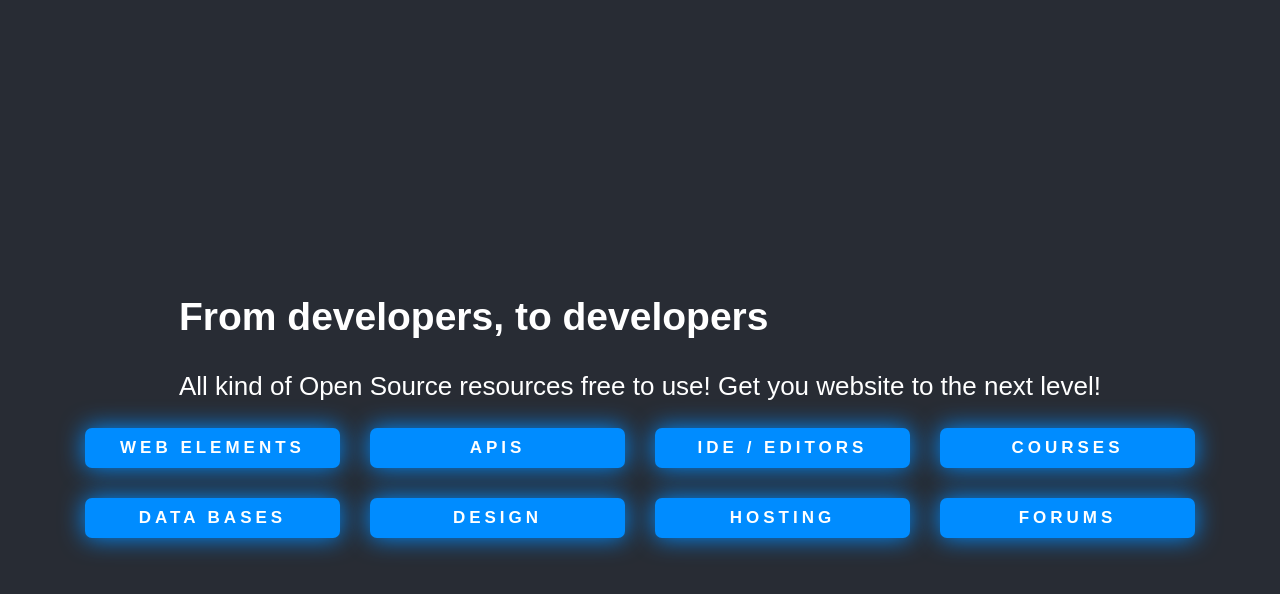
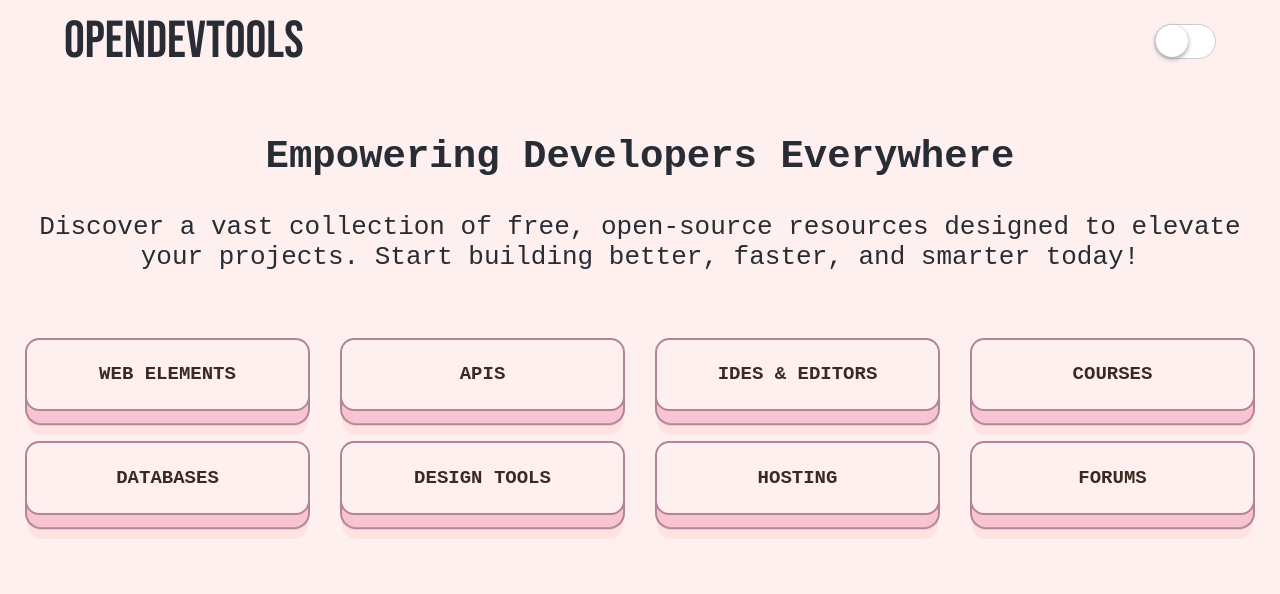
Before and after one commit to Z4k3n/opendevtools, a React (Create React App) app: page / in a window 1280 px wide. Shown: the top 594 px of the page. Built offline with nearby package versions, Linux system fonts and the light colour scheme.

Commit message:
2 version of main design

```diff
--- a/package.json
+++ b/package.json
@@ -8,7 +8,7 @@
     "@testing-library/user-event": "^13.5.0",
     "react": "^18.3.1",
     "react-dom": "^18.3.1",
-    "react-scripts": "5.0.1",
+    "react-scripts": "^5.0.1",
     "web-vitals": "^2.1.4"
   },
   "scripts": {
--- a/public/index.html
+++ b/public/index.html
@@ -24,7 +24,7 @@
       work correctly both with client-side routing and a non-root public URL.
       Learn how to configure a non-root public URL by running `npm run build`.
     -->
-    <title>OpenSource Dev Tools</title>
+    <title>Open Source Dev Tools</title>
   </head>
   <body>
     <noscript>You need to enable JavaScript to run this app.</noscript>
--- a/src/App.css
+++ b/src/App.css
@@ -1,44 +1,201 @@
+/* App.css */
+@import url('https://fonts.googleapis.com/css2?family=Bebas+Neue&display=swap');
+
+@keyframes fadeIn {
+  from {
+    opacity: 0;
+  }
+  to {
+    opacity: 1;
+  }
+}
+
+.fade-in {
+  animation: fadeIn 0.5s ease-in forwards;
+  opacity: 0; /* Inicialmente invisible */
+}
+
 .App {
-  font-family: 'Poppins', sans-serif;
-  background-color: #282c34;
+  font-family: 'Courier New', Courier, monospace;
+  background-color: #fff0f0;
   min-height: 100vh;
   display: flex;
   flex-direction: column;
   align-items: center;
-  justify-content: center;
   font-size: calc(10px + 2vmin);
-  color: white;
+  color: #282c34;
 }
 
-.shadow__btn {
-  padding: 10px 20px;
-  width: 15em;
-  border: none;
-  font-size: 17px;
-  color: #fff;
-  border-radius: 7px;
-  letter-spacing: 4px;
-  font-weight: 700;
-  text-transform: uppercase;
-  transition: 0.5s;
-  transition-property: box-shadow;
+.App-header {
+  text-align: center;
+  text-justify: auto;
+  padding: 20px;
 }
 
-.shadow__btn {
-  background: rgb(0,140,255);
-  box-shadow: 0 0 25px rgb(0,140,255);
-}
+button {
+  position: relative;
+  display: inline-block;
+  cursor: pointer;
+  outline: none;
+  border: 0;
+  vertical-align: middle;
+  text-decoration: none;
+  font-family: inherit;
+  font-size: 19px;
+  min-width: 15em;
+ }
 
-.shadow__btn:hover {
-  box-shadow: 0 0 5px rgb(0,140,255),
-              0 0 25px rgb(0,140,255),
-              0 0 50px rgb(0,140,255),
-              0 0 100px rgb(0,140,255);
-  cursor: pointer;
-}
+ button.learn-more {
+  font-weight: 600;
+  color: #382b22;
+  text-transform: uppercase;
+  padding: 1.25em 2em;
+  background: #fff0f0;
+  border: 2px solid #b18597;
+  border-radius: 0.75em;
+  -webkit-transform-style: preserve-3d;
+  transform-style: preserve-3d;
+  -webkit-transition: background 150ms cubic-bezier(0, 0, 0.58, 1), -webkit-transform 150ms cubic-bezier(0, 0, 0.58, 1);
+  transition: transform 150ms cubic-bezier(0, 0, 0.58, 1), background 150ms cubic-bezier(0, 0, 0.58, 1), -webkit-transform 150ms cubic-bezier(0, 0, 0.58, 1);
+ }
+
+ button.learn-more::before {
+  position: absolute;
+  content: '';
+  width: 100%;
+  height: 100%;
+  top: 0;
+  left: 0;
+  right: 0;
+  bottom: 0;
+  background: #f9c4d2;
+  border-radius: inherit;
+  -webkit-box-shadow: 0 0 0 2px #b18597, 0 0.625em 0 0 #ffe3e2;
+  box-shadow: 0 0 0 2px #b18597, 0 0.625em 0 0 #ffe3e2;
+  -webkit-transform: translate3d(0, 0.75em, -1em);
+  transform: translate3d(0, 0.75em, -1em);
+  transition: transform 150ms cubic-bezier(0, 0, 0.58, 1), box-shadow 150ms cubic-bezier(0, 0, 0.58, 1), -webkit-transform 150ms cubic-bezier(0, 0, 0.58, 1), -webkit-box-shadow 150ms cubic-bezier(0, 0, 0.58, 1);
+ }
+
+ button.learn-more:hover {
+  background: #ffe9e9;
+  -webkit-transform: translate(0, 0.25em);
+  transform: translate(0, 0.25em);
+ }
+
+ button.learn-more:hover::before {
+  -webkit-box-shadow: 0 0 0 2px #b18597, 0 0.5em 0 0 #ffe3e2;
+  box-shadow: 0 0 0 2px #b18597, 0 0.5em 0 0 #ffe3e2;
+  -webkit-transform: translate3d(0, 0.5em, -1em);
+  transform: translate3d(0, 0.5em, -1em);
+ }
+
+ button.learn-more:active {
+  background: #ffe9e9;
+  -webkit-transform: translate(0em, 0.75em);
+  transform: translate(0em, 0.75em);
+ }
+
+ button.learn-more:active::before {
+  -webkit-box-shadow: 0 0 0 2px #b18597, 0 0 #ffe3e2;
+  box-shadow: 0 0 0 2px #b18597, 0 0 #ffe3e2;
+  -webkit-transform: translate3d(0, 0, -1em);
+  transform: translate3d(0, 0, -1em);
+ }
 
 .grid-container {
   display: grid;
-  grid-template-columns: 1fr 1fr 1fr 1fr;
+  grid-template-columns: repeat(4, 1fr);
   gap: 30px;
+  width: 80%;
+  padding: 20px 0;
 }
+
+.grid-item {
+  display: flex;
+  justify-content: center;
+}
+
+.navbar{
+  width: 90%;
+  display: flex;
+  align-items: center;
+  justify-content: space-between;
+  margin: 10px;
+}
+
+.navbar-brand{
+  font-family: "Bebas Neue", sans-serif;
+  font-size: 2em;
+}
+
+/* The switch - the box around the slider */
+.switch {
+  font-size: 17px;
+  position: relative;
+  display: inline-block;
+  width: 62px;
+  height: 35px;
+ }
+
+ /* Hide default HTML checkbox */
+ .switch input {
+  opacity: 1;
+  width: 0;
+  height: 0;
+ }
+
+ /* The slider */
+ .slider {
+  position: absolute;
+  cursor: pointer;
+  top: 0;
+  left: 0;
+  right: 0;
+  bottom: 0px;
+  background: #fff;
+  transition: .4s;
+  border-radius: 30px;
+  border: 1px solid #ccc;
+ }
+
+ .slider:before {
+  position: absolute;
+  content: "";
+  height: 1.9em;
+  width: 1.9em;
+  border-radius: 16px;
+  left: 1.2px;
+  top: 0;
+  bottom: 0;
+  background-color: white;
+  box-shadow: 0 2px 5px #999999;
+  transition: .4s;
+ }
+
+ input:checked + .slider {
+  background-color: #282c34;
+  border: 1px solid transparent;
+ }
+
+ input:checked + .slider:before {
+  transform: translateX(1.5em);
+ }
+
+@media (max-width: 1200px) {
+  .grid-container {
+    grid-template-columns: repeat(3, 1fr);
+  }
+}
+
+@media (max-width: 900px) {
+  .grid-container {
+    grid-template-columns: repeat(2, 1fr);
+  }
+}
+
+@media (max-width: 600px) {
+  .grid-container {
+    grid-template-columns: 1fr;
+  }
+}
--- a/src/App.js
+++ b/src/App.js
@@ -2,57 +2,45 @@ import './App.css';
 
 function App() {
   return (
-    <div className="App">
-      <header className="App-header">
-        <h2>From developers, to developers</h2>
-        <p>All kind of Open Source resources free to use! Get you website to the next level!</p>
+    <div className="App fade-in">
+      <nav className="navbar">
+        <div className="navbar-brand">OpenDevTools</div>
+        <label class="switch">
+          <input type="checkbox" />
+          <span class="slider"></span>
+        </label>
+      </nav>
+
+      <header className="App-header fade-in" style={{ animationDelay: '0s' }}>
+        <h2>Empowering Developers Everywhere</h2>
+        <p>Discover a vast collection of free, open-source resources designed to elevate your projects. Start building better, faster, and smarter today!</p>
       </header>
       <main>
-        <div class="grid-container">
-
-          <div>
-            <button className="shadow__btn">
-              web elements
-            </button>
+        <div className="grid-container fade-in">
+          <div className="grid-item fade-in" style={{ animationDelay: '0.2s' }}>
+            <button className="learn-more">Web Elements</button>
           </div>
-          <div>
-            <button className="shadow__btn">
-              Apis
-            </button>
+          <div className="grid-item fade-in" style={{ animationDelay: '0.4s' }}>
+            <button className="learn-more">APIs</button>
           </div>
-          <div>
-            <button className="shadow__btn">
-              IDE / editors
-            </button>
+          <div className="grid-item fade-in" style={{ animationDelay: '0.6s' }}>
+            <button className="learn-more">IDEs & Editors</button>
           </div>
-          <div>
-            <button className="shadow__btn">
-              courses
-            </button>
+          <div className="grid-item fade-in" style={{ animationDelay: '0.8s' }}>
+            <button className="learn-more">Courses</button>
           </div>
-          <div>
-            <button className="shadow__btn">
-              data bases
-            </button>
+          <div className="grid-item fade-in" style={{ animationDelay: '1s' }}>
+            <button className="learn-more">Databases</button>
           </div>
-          <div>
-            <button className="shadow__btn">
-              design
-            </button>
+          <div className="grid-item fade-in" style={{ animationDelay: '1.2s' }}>
+            <button className="learn-more">Design Tools</button>
           </div>
-          <div>
-            <button className="shadow__btn">
-              Hosting
-            </button>
+          <div className="grid-item fade-in" style={{ animationDelay: '1.4s' }}>
+            <button className="learn-more">Hosting</button>
           </div>
-          <div>
-            <button className="shadow__btn">
-              Forums
-            </button>
+          <div className="grid-item fade-in" style={{ animationDelay: '1.6s' }}>
+            <button className="learn-more">Forums</button>
           </div>
-
-
-
         </div>
       </main>
     </div>
```
Also changed, not shown: 1 other file (tests, documents, lock files or other folders).
